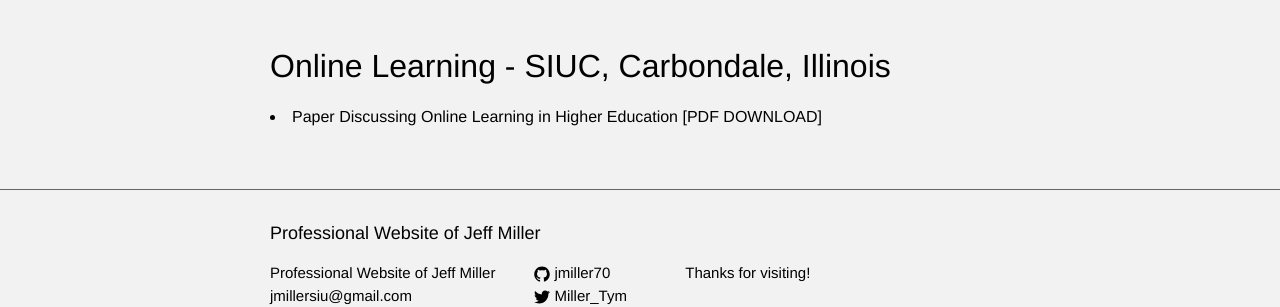
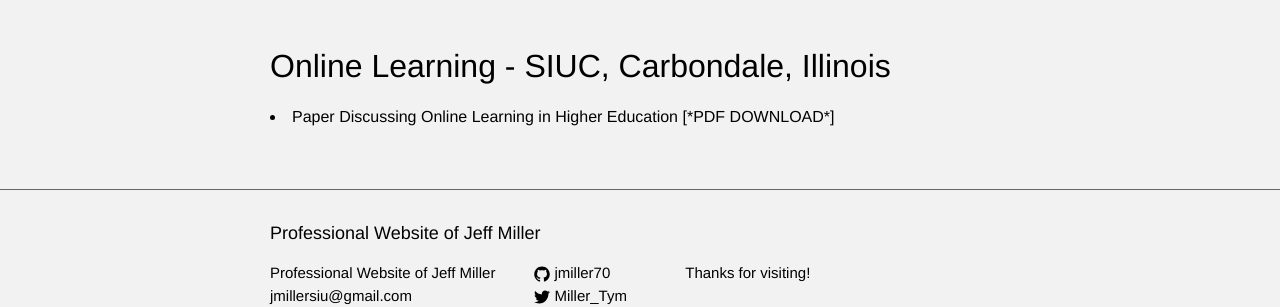
Before and after one commit to jmillersiu/jmillersiu.github.io, a Jekyll site: the page built from _posts/2021-09-24-interests.markdown, in a window 1280 px wide. Shown: the part 197-504 px from the top of the page. Built offline with Jekyll 4.4.1, drawn with Linux system fonts in a browser that asks for light colours.

```diff
--- a/_posts/2021-09-24-interests.markdown
+++ b/_posts/2021-09-24-interests.markdown
@@ -8,4 +8,4 @@ categories: jekyll update
 
 Online Learning - SIUC, Carbondale, Illinois
 ---
-<li>Paper Discussing Online Learning in Higher Education <a href="https://jmillersiu.github.io/assets/Miller_Online_Learning_pdf.pdf" download>[PDF DOWNLOAD]</a></li>
+<li>Paper Discussing Online Learning in Higher Education <a href="https://jmillersiu.github.io/assets/Miller_Online_Learning_pdf.pdf" download>[*PDF DOWNLOAD*]</a></li>
```
